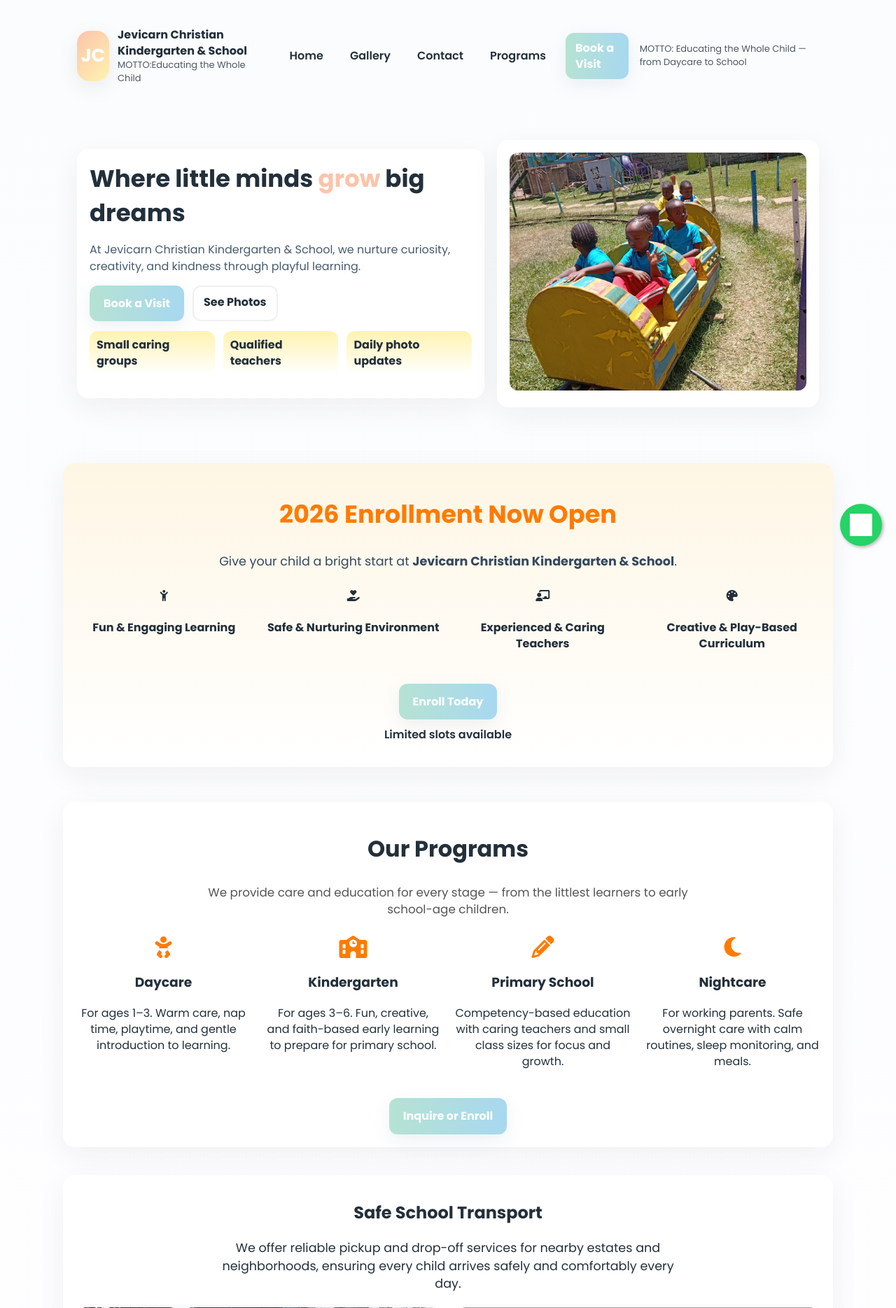
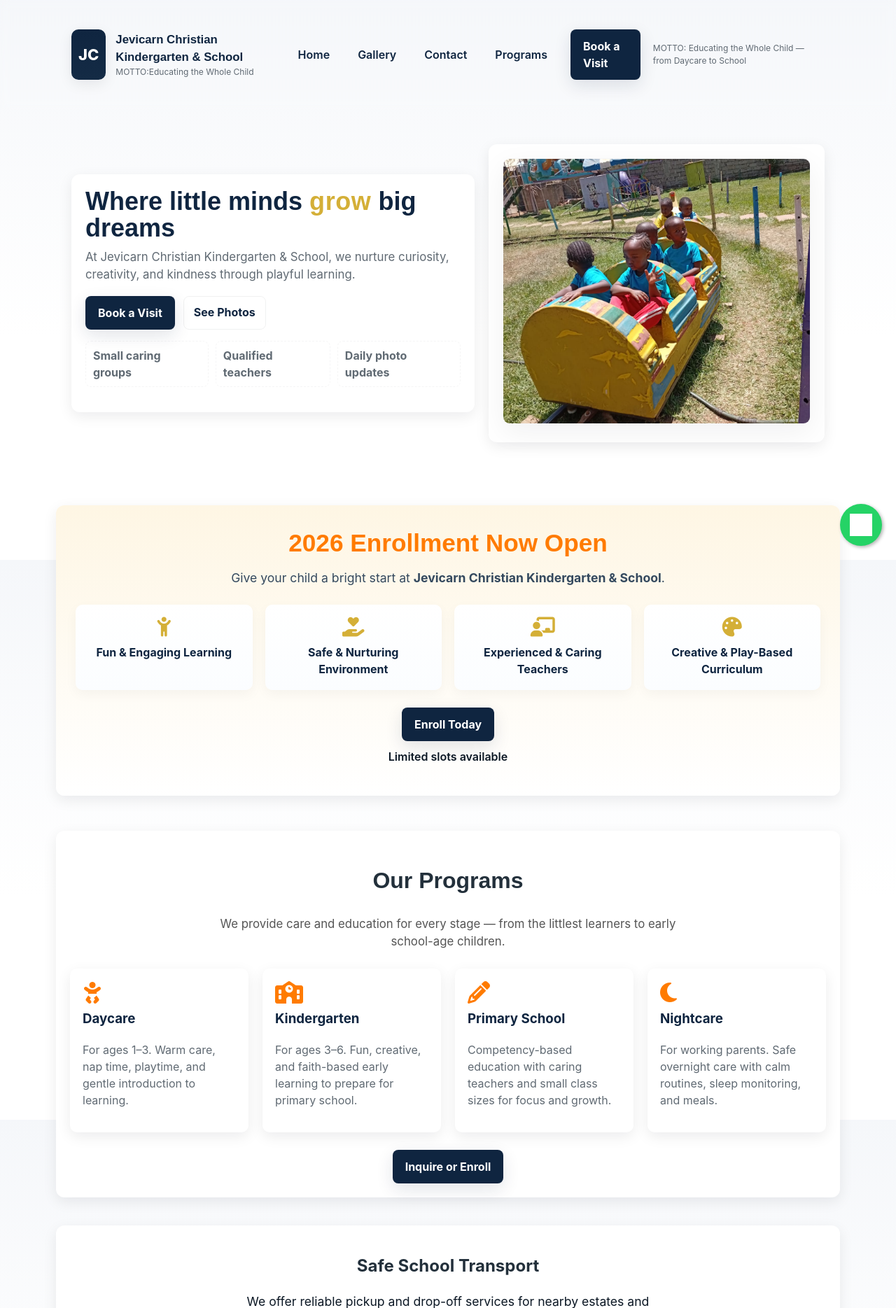
Before and after one commit to JeanPromise/Jevicarn-Christian-School, a Flask app: page / in a window 1280 px wide. Shown: the top 1869 px of the page at 70% size. Run offline with Flask 3, Linux system fonts and the light colour scheme; some libraries are stand-ins or nearby versions; grey boxes are pictures that could not be loaded.

Commit message:
Update style.css

```diff
--- a/static/css/style.css
+++ b/static/css/style.css
@@ -1,172 +1,175 @@
+/* ========== Ebenezer - Elite Boarding School Theme ========== */
+/* Fonts: add this in your <head>:
+<link href="https://fonts.googleapis.com/css2?family=Inter:wght@300;400;600;700;800&family=Montserrat:wght@500;700&display=swap" rel="stylesheet">
+*/
+
+/* Color variables: primary is Navy + Gold.
+   To switch to maroon or purple accents, change --accent variable below to --accent-maroon or --accent-purple. */
 :root{
-  --bg:#fff;
-  --muted:#FBFCFE;
-  --sky:#A7D8F0;
-  --butter:#FFF3B0;
-  --pink:#FBC4AB;
-  --mint:#B6E2D3;
-  --ink:#23303B;
-  --radius:16px;
-}
-.transport img {
-  width: 100%;
-  border-radius: 16px;
-  box-shadow: 0 2px 10px rgba(0,0,0,0.1);
-  transition: transform 0.3s ease;
-}
-.transport img:hover {
-  transform: scale(1.03);
+  --bg: #F5F7FA;           /* soft page background */
+  --card-bg: #FFFFFF;
+  --navy: #0F2540;         /* primary deep navy */
+  --navy-2: #142B45;
+  --accent: #D4AF37;       /* gold accent (default) */
+  --accent-maroon: #7A1E2D;/* alternative maroon */
+  --accent-purple: #5B2E8A;/* alternative purple */
+  --muted: #E9EDF3;
+  --ink: #0B1724;          /* text color */
+  --muted-text: #606a73;
+  --radius: 12px;
+  --radius-sm: 8px;
+  --shadow-1: 0 6px 20px rgba(10,18,30,0.08);
+  --shadow-2: 0 8px 30px rgba(10,18,30,0.12);
+  --glass: rgba(255,255,255,0.6);
+  --transition: all 220ms cubic-bezier(.2,.9,.3,1);
 }
 
+/* Quick accent switch: uncomment for maroon or purple */
+/* :root{ --accent: var(--accent-maroon); } */
+/* :root{ --accent: var(--accent-purple); } */
+
 *{box-sizing:border-box}
-body{font-family:'Poppins',system-ui,Segoe UI,Arial;line-height:1.45;margin:0;background:linear-gradient(180deg,var(--muted),var(--bg));color:var(--ink)}
-.container{max-width:1100px;margin:0 auto;padding:20px}
-.site-header{background:transparent;padding:18px 0}
-.header-inner{display:flex;align-items:center;gap:16px}
-.brand{display:flex;align-items:center;gap:12px}
-.logo{width:72px;height:72px;border-radius:18px;background:linear-gradient(135deg,var(--pink),var(--butter));display:flex;align-items:center;justify-content:center;color:white;font-weight:800;font-size:26px;box-shadow:0 8px 30px rgba(0,0,0,0.08)}
-.brand-name{font-weight:700}
-.tag{font-size:13px;opacity:0.8}
-.nav{margin-left:auto;display:flex;gap:14px}
-.nav a{padding:8px 12px;border-radius:10px;text-decoration:none;color:var(--ink);font-weight:600}
-.btn{display:inline-block;padding:10px 14px;border-radius:12px;border:none;text-decoration:none;cursor:pointer;font-weight:700}
-.btn-primary{background:linear-gradient(90deg,var(--mint),var(--sky));color:white;box-shadow:0 8px 24px rgba(106,141,165,0.12)}
-.btn-ghost{background:transparent;border:2px solid rgba(0,0,0,0.06);color:var(--ink)}
-.btn.large{padding:14px 20px;font-size:16px}
-
-.hero{padding:20px 0}
-.hero-grid{display:grid;grid-template-columns:1fr 460px;gap:18px;align-items:center}
-.card{background:white;padding:18px;border-radius:var(--radius);box-shadow:0 12px 40px rgba(33,37,41,0.06)}
-.hero-text h1{font-size:34px;margin:0}
-.hero-text .accent{color:var(--pink)}
-.lead{color:#34495e;opacity:0.9}
-.cta-row{display:flex;gap:12px;margin-top:14px}
-.feature-list{display:flex;gap:12px;margin-top:14px;list-style:none;padding:0}
-.feature-list li{background:linear-gradient(180deg,var(--butter),#fff);padding:8px 10px;border-radius:12px;font-weight:700}
-.hero-media img{width:100%;height:340px;object-fit:cover;border-radius:12px}
-
-.grid{display:grid;grid-template-columns:repeat(auto-fit,minmax(140px,1fr));gap:12px}
-.thumb img{width:100%;height:120px;object-fit:cover;border-radius:12px}
-.gallery-grid .photo-card img{width:100%;height:220px;object-fit:cover;border-radius:12px}
-
-.why{margin-top:18px}
-.why-grid{display:grid;grid-template-columns:repeat(3,1fr);gap:12px}
-.why-item h3{margin-top:0}
-
-.site-footer{padding:18px 0;margin-top:22px;color:#5d6a72}
-
-/* responsive */
-@media (max-width:900px){
-  .hero-grid{grid-template-columns:1fr}
-  .nav{display:none}
-  .header-inner{gap:8px}
-}
-.gallery {
-  padding: 50px;
-  background: #fff8f3;
-  text-align: center;
+html,body{height:100%}
+body{
+  margin:0;
+  font-family: "Inter", system-ui, -apple-system, "Segoe UI", Roboto, "Helvetica Neue", Arial;
+  font-size:16px;
+  line-height:1.5;
+  background: linear-gradient(180deg, var(--bg), #ffffff 60%);
+  color:var(--ink);
+  -webkit-font-smoothing:antialiased;
+  -moz-osx-font-smoothing:grayscale;
 }
 
-.gallery h2 {
-  color: #ff7b00;
-  font-size: 2em;
-  margin-bottom: 20px;
+/* Layout container */
+.container{max-width:1120px;margin:0 auto;padding:22px}
+
+/* Header */
+.site-header{
+  background:transparent;
+  padding:20px 0;
+  position:sticky;
+  top:0;
+  z-index:30;
+  backdrop-filter: blur(6px);
+}
+.header-inner{display:flex;align-items:center;gap:18px}
+.brand{display:flex;align-items:center;gap:14px}
+.logo{
+  width:72px;height:72px;border-radius:10px;
+  background:linear-gradient(180deg,var(--navy),var(--navy-2));
+  display:flex;align-items:center;justify-content:center;color:var(--card-bg);
+  font-weight:800;font-size:22px;box-shadow:var(--shadow-1);
+}
+.brand-name{font-weight:700;font-family: "Montserrat", sans-serif;font-size:1.05rem;color:var(--navy)}
+.tag{font-size:12px;color:var(--muted-text)}
+.nav{margin-left:auto;display:flex;gap:10px;align-items:center}
+.nav a{
+  padding:8px 14px;border-radius:8px;text-decoration:none;color:var(--navy);font-weight:600;
+  background:transparent;border:1px solid transparent;transition:var(--transition);
+}
+.nav a:hover{background:rgba(15,37,64,0.04);border-color:rgba(15,37,64,0.06)}
+
+/* Buttons */
+.btn{display:inline-block;padding:10px 14px;border-radius:8px;text-decoration:none;cursor:pointer;font-weight:700;transition:var(--transition)}
+.btn-primary{
+  background:var(--navy); color: #fff; padding:10px 16px; border-radius:8px;
+  box-shadow:0 8px 24px rgba(15,37,64,0.12); border:2px solid rgba(0,0,0,0.02);
+}
+.btn-primary:hover{transform:translateY(-2px); box-shadow:var(--shadow-2)}
+.btn-outline{
+  background:transparent;color:var(--navy);border:2px solid var(--navy);border-radius:8px;padding:9px 14px;
+}
+.btn-ghost{background:transparent;border:1px solid rgba(10,18,30,0.06);color:var(--navy)}
+
+/* Hero */
+.hero{padding:28px 0}
+.hero-grid{display:grid;grid-template-columns:1fr 480px;gap:20px;align-items:center}
+.card{background:var(--card-bg);padding:20px;border-radius:var(--radius);box-shadow:var(--shadow-1);transition:var(--transition)}
+.hero-text h1{
+  font-family:"Montserrat",sans-serif;font-size:36px;margin:0;color:var(--navy);line-height:1.05;
+  font-weight:800;
+}
+.hero-text .accent{color:var(--accent); letter-spacing:0.6px}
+.lead{color:var(--muted-text);font-size:1.05rem;margin-top:10px}
+.cta-row{display:flex;gap:12px;margin-top:18px;flex-wrap:wrap}
+.feature-list{display:flex;gap:10px;margin-top:16px;list-style:none;padding:0}
+.feature-list li{background:transparent;padding:8px 10px;border-radius:8px;font-weight:700;color:var(--muted-text);border:1px dashed rgba(10,18,30,0.04)}
+
+/* Hero media image */
+.hero-media img{
+  width:100%;height:380px;object-fit:cover;border-radius:10px;border:1px solid rgba(10,18,30,0.03);
+  box-shadow:0 12px 40px rgba(10,18,30,0.06);
 }
 
-.gallery-grid {
-  display: grid;
-  grid-template-columns: repeat(auto-fill, minmax(200px, 1fr));
-  gap: 15px;
-  justify-items: center;
+/* Enrollment / programs */
+.enrollment{margin-top:36px;text-align:center;padding:28px;background:linear-gradient(180deg, rgba(15,37,64,0.02), rgba(15,37,64,0.01));}
+.enrollment h2{color:var(--navy);font-family:"Montserrat",sans-serif;font-size:1.9rem;margin:0}
+.enroll-features{display:grid;grid-template-columns:repeat(auto-fit,minmax(220px,1fr));gap:18px;margin-top:22px}
+.feature-box{padding:18px;border-radius:10px;background:linear-gradient(180deg,#fff, #fbfdff);box-shadow:0 6px 18px rgba(10,18,30,0.04)}
+.feature-box h4{margin:8px 0 0;font-weight:700;color:var(--navy)}
+.feature-box .icon{font-size:28px;color:var(--accent)}
+
+/* Programs grid */
+.programs{margin-top:36px}
+.programs h2{color:var(--navy);font-family:"Montserrat",sans-serif}
+.programs-grid{display:grid;grid-template-columns:repeat(auto-fit,minmax(220px,1fr));gap:18px;margin-top:18px}
+.program-box{padding:18px;border-radius:10px;background:var(--card-bg);box-shadow:var(--shadow-1);text-align:left}
+.program-box h3{color:var(--navy);margin-top:6px}
+.program-box p{color:var(--muted-text)}
+
+/* Transport / images */
+.transport-grid{display:grid;grid-template-columns:repeat(auto-fit,minmax(260px,1fr));gap:18px;margin-top:18px}
+.transport-photo img{width:100%;border-radius:10px;box-shadow:var(--shadow-1);transition:transform 260ms ease}
+.transport-photo img:hover{transform:translateY(-4px)}
+
+/* Location */
+.location{margin-top:34px;text-align:center}
+.location iframe{width:100%;height:320px;border-radius:10px;border:1px solid rgba(10,18,30,0.03)}
+
+/* Gallery */
+.gallery-preview{margin-top:34px}
+.gallery-preview h2{font-family:"Montserrat",sans-serif;color:var(--navy)}
+.grid{display:grid;grid-template-columns:repeat(auto-fill,minmax(160px,1fr));gap:12px}
+.thumb img{width:100%;height:120px;object-fit:cover;border-radius:8px;box-shadow:0 6px 20px rgba(10,18,30,0.06);cursor:pointer;transition:transform 200ms ease}
+
+/* bigger gallery cards */
+.gallery-grid .photo-card img{width:100%;height:220px;object-fit:cover;border-radius:10px;box-shadow:var(--shadow-1)}
+
+/* Why choose us grid */
+.why{margin-top:24px}
+.why-grid{display:grid;grid-template-columns:repeat(auto-fit,minmax(220px,1fr));gap:14px}
+.why-item{padding:18px;border-radius:10px;background:linear-gradient(180deg,#fff,#fcfdff);box-shadow:var(--shadow-1)}
+.why-item h3{color:var(--navy)}
+
+/* Footer */
+.site-footer{padding:28px 0;margin-top:30px;color:var(--muted-text);border-top:1px solid rgba(10,18,30,0.03)}
+.site-footer strong{color:var(--navy)}
+
+/* Lightbox (keeps your existing styling but tuned to theme) */
+#lightbox{
+  display:none;position:fixed;z-index:9999;inset:0;align-items:center;justify-content:center;
+  background:rgba(6,10,18,0.75);backdrop-filter:blur(4px);padding:28px;
+}
+#lightbox.show{display:flex;}
+#lightbox img{max-width:92%;max-height:84%;border-radius:8px;box-shadow:0 20px 50px rgba(0,0,0,0.6)}
+#lightbox .close-btn{position:absolute;top:28px;right:28px;font-size:1.6rem;color:#fff;cursor:pointer;padding:8px}
+#lightbox .nav-arrow{position:absolute;top:50%;transform:translateY(-50%);font-size:2.4rem;color:#fff;background:rgba(255,255,255,0.04);border-radius:50%;padding:10px;cursor:pointer}
+#lightbox .nav-arrow.left{left:28px} #lightbox .nav-arrow.right{right:28px}
+#lightbox .caption{position:absolute;bottom:34px;left:50%;transform:translateX(-50%);color:#fff;font-weight:600;background:rgba(0,0,0,0.35);padding:8px 12px;border-radius:6px;font-size:0.95rem}
+
+/* Responsive adjustments */
+@media (max-width:1000px){
+  .hero-grid{grid-template-columns:1fr}
+  .hero-media img{height:260px}
+  .nav{display:none}
+}
+@media (max-width:640px){
+  .hero-text h1{font-size:28px}
+  .hero-media img{height:200px}
+  .thumb img{height:100px}
 }
 
-.gallery-item img {
-  width: 100%;
-  height: 200px;
-  object-fit: cover;
-  border-radius: 12px;
-  box-shadow: 0 2px 8px rgba(0,0,0,0.2);
-  transition: transform 0.3s ease;
-}
-
-.gallery-item img:hover {
-  transform: scale(1.05);
-}
-/* --- LIGHTBOX STYLES --- */
-#lightbox {
-  display: none;
-  position: fixed;
-  z-index: 9999;
-  top: 0;
-  left: 0;
-  width: 100%;
-  height: 100%;
-  background-color: rgba(0, 0, 0, 0.8);
-  align-items: center;
-  justify-content: center;
-  transition: opacity 0.3s ease;
-}
-
-#lightbox img {
-  max-width: 90%;
-  max-height: 85%;
-  border-radius: 12px;
-  box-shadow: 0 4px 20px rgba(0,0,0,0.5);
-  animation: zoomIn 0.3s ease;
-}
-
-#lightbox .close-btn {
-  position: absolute;
-  top: 30px;
-  right: 50px;
-  font-size: 2rem;
-  color: #fff;
-  cursor: pointer;
-  font-weight: bold;
-  transition: color 0.2s ease;
-}
-
-#lightbox .close-btn:hover {
-  color: #ffcb05;
-}
-
-/* Smooth entry animation */
-@keyframes zoomIn {
-  from { transform: scale(0.8); opacity: 0; }
-  to { transform: scale(1); opacity: 1; }
-}
-/* --- LIGHTBOX NAVIGATION ARROWS --- */
-#lightbox .nav-arrow {
-  position: absolute;
-  top: 50%;
-  transform: translateY(-50%);
-  font-size: 2.8rem;
-  color: #fff;
-  background: rgba(255, 255, 255, 0.08);
-  border: 2px solid rgba(255, 255, 255, 0.2);
-  border-radius: 50%;
-  padding: 12px 16px;
-  cursor: pointer;
-  user-select: none;
-  transition: all 0.25s ease;
-  backdrop-filter: blur(4px);
-}
-
-#lightbox .nav-arrow:hover {
-  color: #ffcb05;
-  background: rgba(255, 255, 255, 0.2);
-  transform: translateY(-50%) scale(1.1);
-  box-shadow: 0 0 20px rgba(255, 203, 5, 0.3);
-}
-
-#lightbox .nav-arrow.left {
-  left: 40px;
-}
-
-#lightbox .nav-arrow.right {
-  right: 40px;
-}
-
-
-/* subtle entrance animations */
-.card{transform:translateY(0);opacity:1;transition:all 360ms cubic-bezier(.2,.9,.3,1)}
+/* small utility */
+.text-muted{color:var(--muted-text);font-size:0.95rem}
+.center{text-align:center}
```
